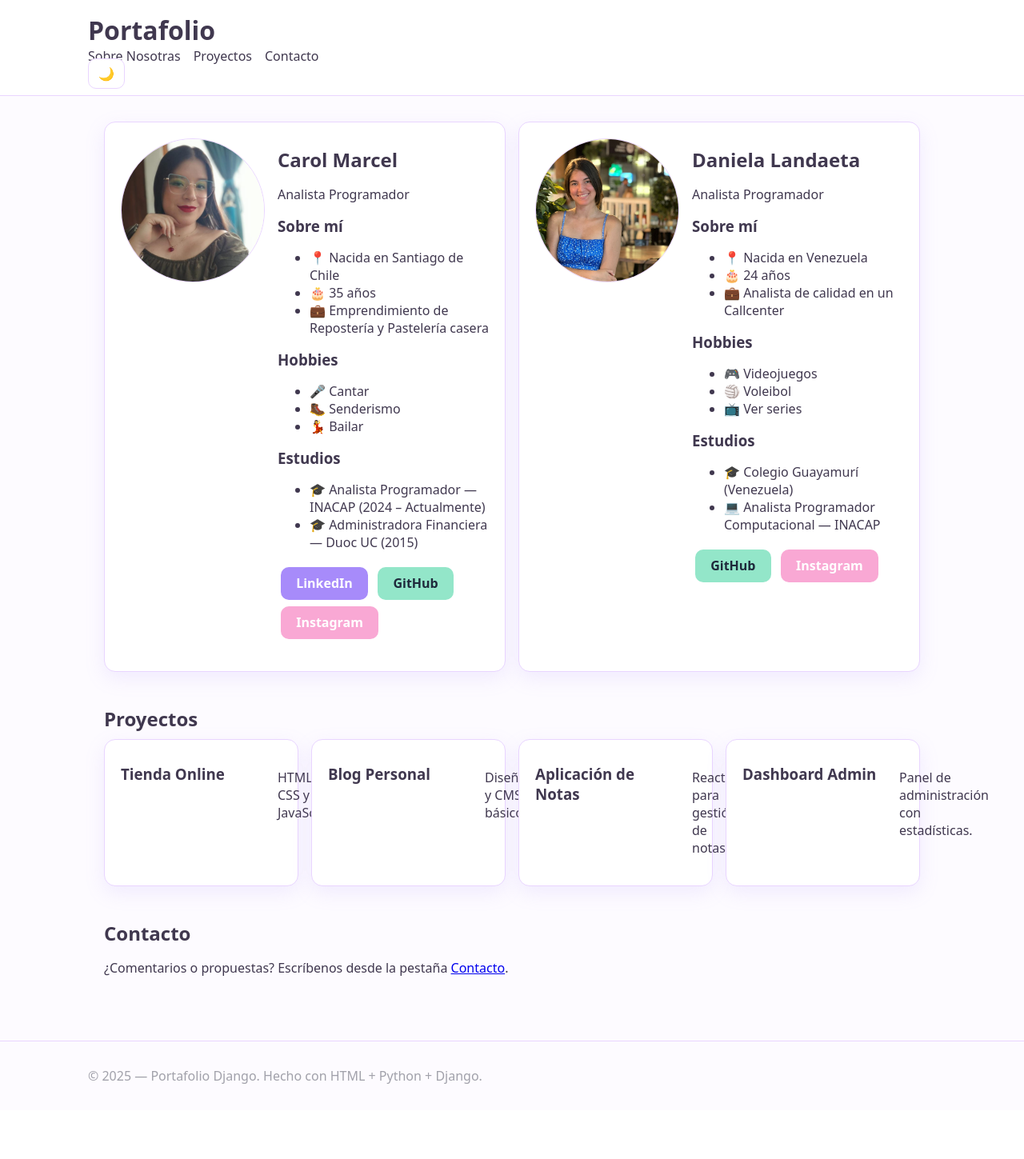
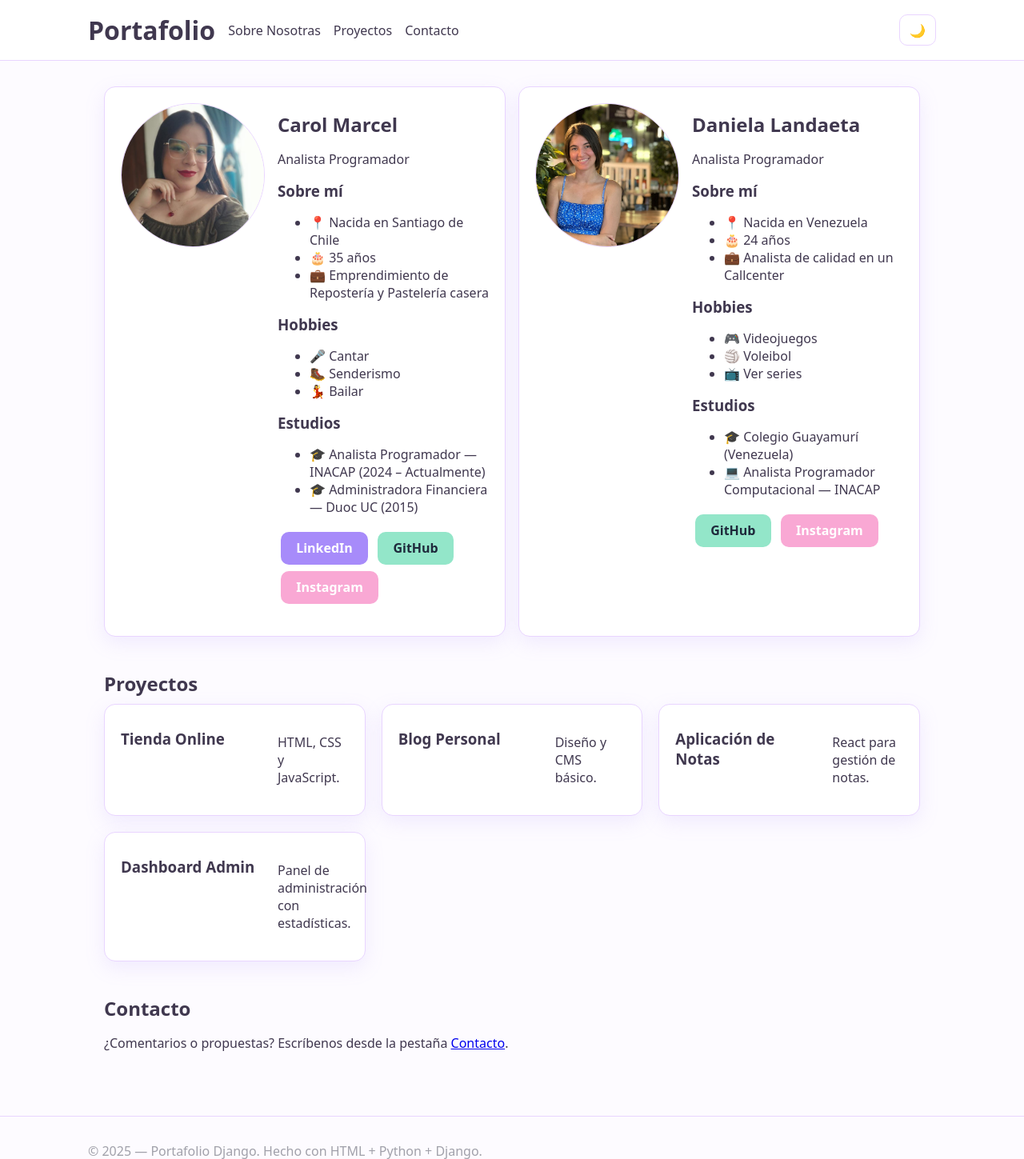
Before and after one commit to CarolMarcel/proyecto_django, a Django app: page / in a window 1280 px wide. Shown: the top 1449 px of the page at 80% size. Before the commit the page ends 1355 px from the top, so only its background shows below. Run offline with Django 5.2, Linux system fonts and the light colour scheme.

Commit message:
Modificación en style, base, settings y contacto

```diff
--- a/portafolio/static/portafolio/style.css
+++ b/portafolio/static/portafolio/style.css
@@ -96,6 +96,32 @@ h1, h2, h3 { margin: .6rem 0; }
   border-bottom: 1px solid var(--border);
 }
 
+/* Header en fila + botón a la derecha */
+.site-header .header-row{
+  display:flex;
+  align-items:center;
+  gap:1rem;
+}
+
+.site-header .brand{
+  margin:0;
+  font-weight:700;
+}
+
+/* Que el nav no quede debajo de la marca cuando hay espacio */
+.site-header nav{
+  display:flex;
+  gap:1rem;
+  flex-wrap:wrap;
+}
+
+/* bloque a la derecha */
+.site-header .header-actions{
+  margin-left:auto;
+  display:flex;
+  align-items:center;
+}
+
 :root[data-theme="dark"]
 .site-header {
   background: rgba(15,23,42,.7); }
@@ -176,21 +202,39 @@ h1, h2, h3 { margin: .6rem 0; }
 
 /* PORTAFOLIO (cards centradas) */
 #portafolio .grid {
-  display: grid;
-  grid-template-columns: repeat(auto-fit, minmax(220px, 1fr));
-  gap: 1rem;
+  display:grid;
+  grid-template-columns:repeat(auto-fit, minmax(260px,1fr));
+  gap:1.25rem;
 }
 #portafolio .grid-item {
-  background: var(--card);
-  border: 1px solid var(--border);
-  border-radius: 14px;
-  overflow: hidden;
-  display: flex;
-  flex-direction: column;
-  justify-content: center; align-items: center;
-  text-align: center;
-  padding: 1rem;
+  background:var(--card);
+  border:1px solid var(--border);
+  border-radius:14px;
+  box-shadow:var(--shadow);
+  display:flex;
+  flex-direction:column;
+  align-items:center;
+  justify-content:center;
+  text-align:center;
+  padding:1.25rem;
+  min-height:160px;
 }
+
+/* títulos y textos con contraste */
+#portafolio .grid-item h3{
+  color:var(--fg);
+  margin:0 0 .5rem;
+  line-height:1.25;
+  word-break:break-word;
+}
+
+#portafolio .grid-item p{
+  color:var(--fg);            /* usa el color principal para buen contraste */
+  opacity:.9;                 /* si lo quieres apenas más suave, pon .85–.9 */
+  margin:0;
+  max-width:28ch;             /* evita romperse feo en muy angosto */
+}
+
 #portafolio img {
   width: 100%;
   height: 150px;
--- a/portafolio/templates/portafolio/base.html
+++ b/portafolio/templates/portafolio/base.html
@@ -9,7 +9,7 @@
   </head>
   <body>
     <header class="site-header">
-      <div class="container">
+      <div class="container header-row">
         <h1 class="brand">Portafolio</h1>
         <nav>
           <a href="{% url 'home' %}#sobre">Sobre Nosotras</a>
@@ -17,7 +17,7 @@
           <a href="{% url 'contacto' %}">Contacto</a>
         </nav>
         <!-- Aquí va el toggle -->
-        <div class="theme-switch">
+        <div class="header-actions">
           {% if theme == "dark" %}
             <a class="theme-toggle" href="{% url 'set_theme' 'light' %}" title="Modo claro">☀️</a>
           {% elif theme == "light" %}
--- a/portafolio/templates/portafolio/contacto.html
+++ b/portafolio/templates/portafolio/contacto.html
@@ -3,9 +3,9 @@
 
 {% block content %}
 <h2>Contacto</h2>
-<form method="post">
+<form method="post" action="{% url 'contacto' %}">
   {% csrf_token %}
   {{ form.as_p }}
-  <button type="submit" class="btn-primary">Enviar</button>
+  <button type="submit" class="btn btn-lila">Enviar</button>
 </form>
 {% endblock %}
```
Also changed, not shown: other parts of portafolio/static/portafolio/style.css (+17 -11 lines), proyecto_django/settings.py (+11 -1 lines).
